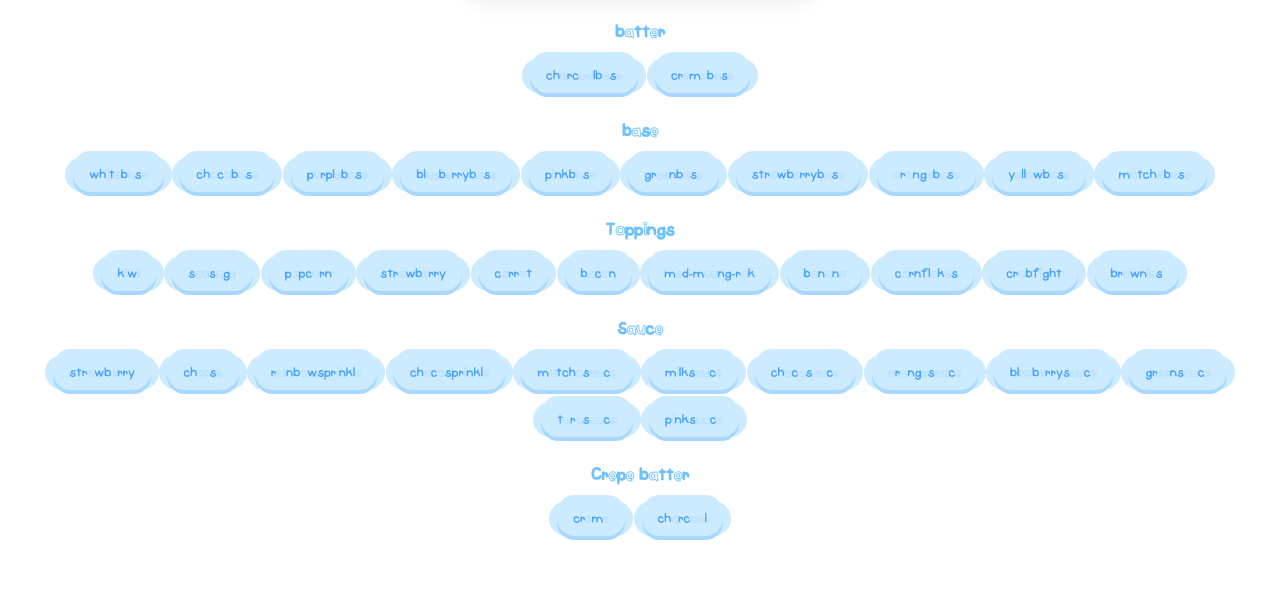
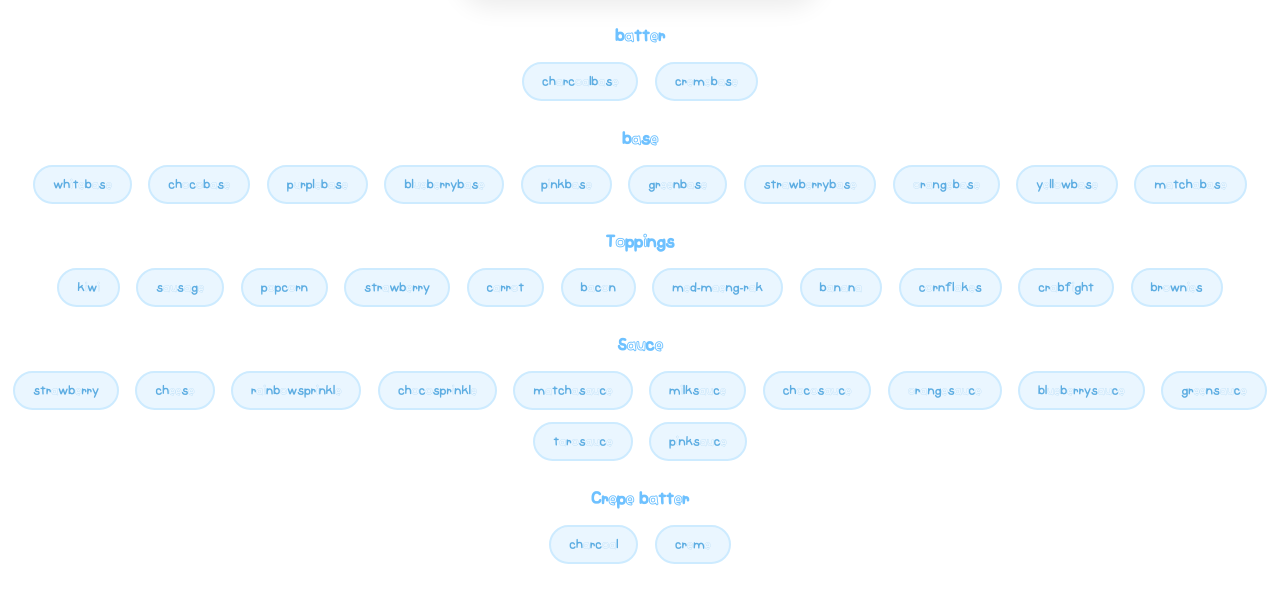
Before and after one commit to bbengcanthr-coder/repebro.pkw, a plain HTML site: page index.html in a window 1280 px wide. Shown: the part 538-1140 px from the top of the page. Drawn offline with Linux system fonts and the light colour scheme.

Commit message:
Update index.html

```diff
--- a/index.html
+++ b/index.html
@@ -63,29 +63,26 @@ h1{
   max-height:100%;
 }
 
-/* ปุ่มก้อนเมฆ */
 button{
-  background:#CDEBFF;
-  border:none;
-  padding:8px 16px;
+  background:#EAF6FF;
+  border:2px solid #CDEBFF;
+  padding:8px 18px;
   margin:6px;
-  border-radius:50px;
+  border-radius:30px;
   cursor:pointer;
   font-size:14px;
   font-family:'TCS-4SamLee-PersonalOnly', sans-serif;
-  color:#4aa3ff;
-
-  box-shadow:
-    0 4px 0 #a8d8ff,
-    8px 0 0 #CDEBFF,
-    -8px 0 0 #CDEBFF,
-    0 -6px 0 #CDEBFF;
-
-  transition:0.2s;
+  color:#5DADE2;
+  transition:all 0.2s ease;
 }
 
 button:hover{
-  transform:translateY(-3px);
+  background:#D6EEFF;
+  transform:translateY(-2px);
+}
+
+button:active{
+  transform:translateY(0px);
 }
 
 /* หัวข้อหมวด */
@@ -162,8 +159,8 @@ h3{
 <button onclick="setImage(2,'12.png')">pinksauce</button>
 
 <h3>Crepe batter</h3>
-<button onclick="setImage(1,'ชาโค.png')">creme</button>
-<button onclick="setImage(1,'นมสด.png')">charcoal</button>
+<button onclick="setImage(1,'ชาโค.png')">charcoal</button>
+<button onclick="setImage(1,'นมสด.png')">creme</button>
 
 </div>
 
```
